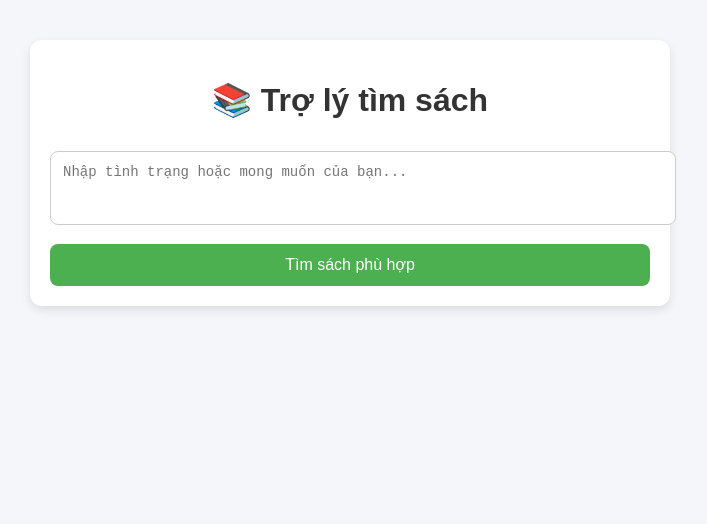
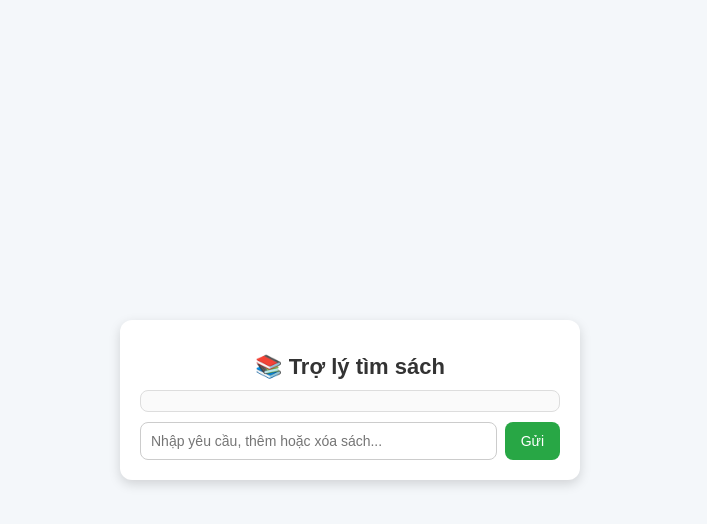
Before and after one commit to khoihoang120911-sketch/chat-backend, a website: page index.html in a window 1280 px wide. Shown: the whole page, without its empty margins (290-997 px from the left). Drawn offline with Linux system fonts and the light colour scheme.

Commit message:
add index.html

```diff
--- a/index.html
+++ b/index.html
@@ -6,93 +6,137 @@
   <style>
     body {
       font-family: Arial, sans-serif;
-      background: #f4f6f9;
+      background: #f4f7fa;
+      margin: 0;
+      padding: 0;
       display: flex;
       justify-content: center;
-      align-items: flex-start;
-      padding: 40px;
-      margin: 0;
+      align-items: center;
+      height: 100vh;
     }
+
     .container {
-      width: 100%;
-      max-width: 600px;
+      width: 420px;
       background: white;
+      padding: 20px;
       border-radius: 12px;
-      padding: 20px;
-      box-shadow: 0 4px 10px rgba(0,0,0,0.1);
+      box-shadow: 0 4px 12px rgba(0,0,0,0.15);
+      display: flex;
+      flex-direction: column;
     }
+
     h1 {
       text-align: center;
       color: #333;
+      font-size: 22px;
+      margin-bottom: 10px;
     }
-    textarea {
-      width: 100%;
-      padding: 12px;
+
+    #chat-box {
+      flex: 1;
+      border: 1px solid #ddd;
       border-radius: 8px;
-      border: 1px solid #ccc;
-      resize: none;
-      margin-top: 10px;
+      padding: 10px;
+      margin-bottom: 10px;
+      height: 300px;
+      overflow-y: auto;
+      background: #fafafa;
       font-size: 14px;
     }
+
+    .message {
+      margin: 6px 0;
+      padding: 8px 12px;
+      border-radius: 8px;
+      max-width: 80%;
+      line-height: 1.4;
+      white-space: pre-line;
+    }
+
+    .user {
+      background: #d1e7ff;
+      align-self: flex-end;
+      text-align: right;
+    }
+
+    .bot {
+      background: #e9ecef;
+      align-self: flex-start;
+    }
+
+    .input-area {
+      display: flex;
+      gap: 8px;
+    }
+
+    input {
+      flex: 1;
+      padding: 10px;
+      border: 1px solid #ccc;
+      border-radius: 8px;
+      font-size: 14px;
+    }
+
     button {
-      margin-top: 15px;
-      width: 100%;
-      padding: 12px;
-      background: #4CAF50;
+      background: #28a745;
       color: white;
       border: none;
+      padding: 10px 16px;
       border-radius: 8px;
-      font-size: 16px;
       cursor: pointer;
+      font-size: 14px;
     }
+
     button:hover {
-      background: #45a049;
-    }
-    .card {
-      margin-top: 20px;
-      padding: 20px;
-      border-radius: 10px;
-      background: #fafafa;
-      border-left: 6px solid #4CAF50;
-      line-height: 1.6;
-    }
-    .card strong {
-      color: #333;
+      background: #218838;
     }
   </style>
 </head>
 <body>
   <div class="container">
     <h1>📚 Trợ lý tìm sách</h1>
-    <textarea id="message" rows="3" placeholder="Nhập tình trạng hoặc mong muốn của bạn..."></textarea>
-    <button onclick="sendMessage()">Tìm sách phù hợp</button>
-    <div id="reply" class="card" style="display:none;"></div>
+    <div id="chat-box"></div>
+    <div class="input-area">
+      <input type="text" id="message" placeholder="Nhập yêu cầu, thêm hoặc xóa sách...">
+      <button onclick="sendMessage()">Gửi</button>
+    </div>
   </div>
 
   <script>
+    const chatBox = document.getElementById("chat-box");
+    const input = document.getElementById("message");
+
+    function addMessage(text, sender) {
+      const msg = document.createElement("div");
+      msg.classList.add("message", sender);
+      msg.innerText = text;
+      chatBox.appendChild(msg);
+      chatBox.scrollTop = chatBox.scrollHeight;
+    }
+
     async function sendMessage() {
-      const message = document.getElementById("message").value.trim();
-      if (!message) {
-        alert("Vui lòng nhập tình trạng hoặc mong muốn!");
-        return;
-      }
+      const text = input.value.trim();
+      if (!text) return;
 
-      const replyDiv = document.getElementById("reply");
-      replyDiv.style.display = "block";
-      replyDiv.innerHTML = "⏳ Đang tìm sách phù hợp...";
+      addMessage(text, "user");
+      input.value = "";
 
       try {
         const res = await fetch("/chat", {
           method: "POST",
           headers: { "Content-Type": "application/json" },
-          body: JSON.stringify({ message })
+          body: JSON.stringify({ message: text })
         });
         const data = await res.json();
-        replyDiv.innerHTML = data.reply;
-      } catch (err) {
-        replyDiv.innerHTML = "❌ Lỗi khi kết nối server!";
+        addMessage(data.reply, "bot");
+      } catch (e) {
+        addMessage("❌ Lỗi kết nối server.", "bot");
       }
     }
+
+    input.addEventListener("keydown", e => {
+      if (e.key === "Enter") sendMessage();
+    });
   </script>
 </body>
 </html>
```
